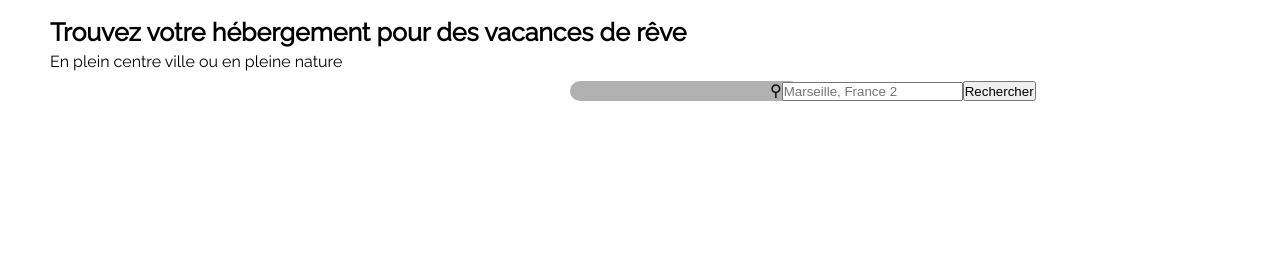
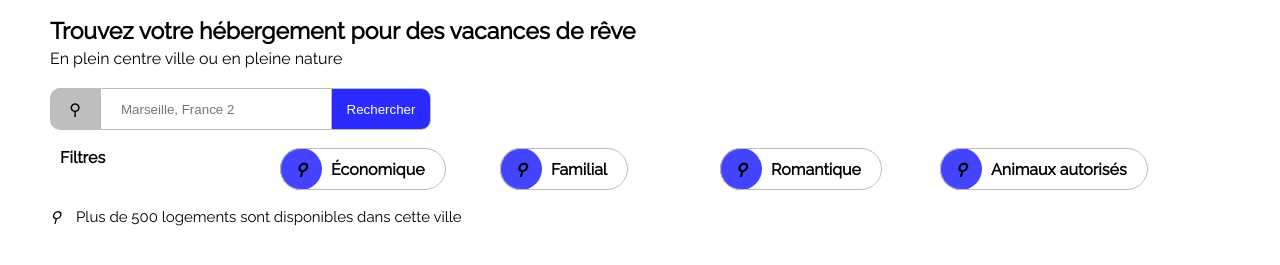
Before and after one commit to terrenceyves/thomas-maquette-html-css, a website: page index.html in a window 1280 px wide. Shown: the part 87-352 px from the top of the page. Drawn offline with Linux system fonts and the light colour scheme.

Commit message:
AAjout des boutons filtre.

```diff
--- a/index.html
+++ b/index.html
@@ -1,15 +1,14 @@
 <!DOCTYPE html>
 <html lang="fr">
+
 <head>
   <meta charset="UTF-8" />
   <meta http-equiv="X-UA-Compatible" content="IE=edge" />
-    <meta
-      name="viewport"
-      content="width=device-width, initial-scale=1.0, user-scalable=no"
-    />
+  <meta name="viewport" content="width=device-width, initial-scale=1.0, user-scalable=no" />
   <title>Booki</title>
   <link rel="stylesheet" href="./style.css">
 </head>
+
 <body>
   <header>
     <div>
@@ -31,13 +30,39 @@
       <h1>Trouvez votre hébergement pour des vacances de rêve</h1>
       <p>En plein centre ville ou en pleine nature</p>
       <div id="searchbar">
-            <p>&#9906;</p>
+        <p id="search1">&#9906;</p>
         <form action="/action.php" method=post">
-                <input type="text" placeholder="Marseille, France 2">
+          <input type="text" id="search2" placeholder="Marseille, France 2">
         </form>
-            <input type="submit" value="Rechercher">
+        <input type="submit" id="search3" value="Rechercher">
+      </div>
+      <div id="filtre">
+        <div class="filtre" id="filtre1">
+          <p>Filtres</p>
+        </div>
+        <div class="filtre" id="filtre2">
+          <i class="filtre1" id="fitre21">&#9906;</i>
+          <p class="filtre2" id="filtre22">Économique</p>
+        </div>
+        <div class="filtre" id="filtre3">
+          <i class="filtre1" id="filtre31">&#9906;</i>
+          <p class="filtre2" id="Familial">Familial</p>
+        </div>
+        <div class="filtre" id="filtre4">
+          <i class="filtre1" id="filtre41">&#9906;</i>
+          <p class="filtre2" id="filtre42">Romantique</p>
+        </div>
+        <div class="filtre" id="filtre5">
+          <i class="filtre1" id="filtre51">&#9906;</i>
+          <p class="filtre2" id="filtre52">Animaux autorisés</p>
+        </div>
+      </div>
+      <div id="information">
+        <i id="information1">&#9906;</i>
+        <p id="information2">Plus de 500 logements sont disponibles dans cette ville</p>
       </div>
     </div>
   </main>
 </body>
+
 </html>
--- a/style.css
+++ b/style.css
@@ -19,7 +19,7 @@ main {
 }
 
 h1 {
-  font-size: 25px;
+  font-size: 23px;
   font-weight: bold;
   margin-bottom: 5px;
 }
@@ -52,31 +52,99 @@ a {
 
 #searchbar {
   display: flex;
-  margin-top: 10px;
+  margin-top: 20px;
   position: relative;
-  width: 500px;
-  background: rgb(0, 4, 255);
+  border-spacing: 50px;
+  height: 40px;
 }
 
-#searchbar:nth-child(1n) {
-  background-color: rgb(177, 177, 177);
+#search1 {
+  display: flex;
   width: 20px;
-  border-radius: 20px;
-  margin-right: 100px;
-  padding: 0px 10px;
-  position: relative;
-  left: 500px;
+  border-radius: 10px 0px 0px 10px;
+  margin-right: 10px;
+  padding: 0px 15px;
+  position: absolute;
+  height: 42px;
+  background: rgb(191, 190, 190);
+  align-items: center;
+  justify-content: center;
 }
 
-#searchbar:nth-child(2n) {
-  margin-left: 200px;
-  padding-left: 200px;
+#search2 {
+  margin-left: 20px;
+  padding-left: 20px;
+  position: absolute;
+  height: 40px;
+  width: 210px;
+  left: 30px;
+  border: solid 1px rgb(191, 190, 190);
+}
+#search3 {
+  display: flex;
+  margin-left: 20px;
+  position: absolute;
+  background: rgb(189, 189, 189);
+  height: 42px;
+  left: 261px;
+  border-radius: 0px 10px 10px 0px;
+  width: 100px;
+  justify-content: center;
+  background-color: rgb(43, 43, 255);
+  color: white;
+  border: solid 1px rgb(191, 190, 190);
+}
+
+#information {
+  display: flex;
+  margin-top: 20px;
+  font-size: 15px;
+  width: 100%;
+}
+#information1 {
+  height: 20px;
+  margin-right: 15px;
+}
+
+#information2 {
+  height: 20px;
+}
+
+#filtre {
+  display: flex;
+  width: 100%;
+  margin-top: 20px;
+  font-weight: bold;
+}
+.filtre {
+  display: flex;
+  margin: 0px 10px;
   position: relative;
-  left: 500px;
+  height: 40px;
+  width: 200px;
 }
-#searchbar:nth-child(3n) {
-  margin-left: 20px;
-  padding-left: 200px;
-  position: relative;
-  left: 500px;
+
+.filtre1 {
+  display: flex;
+  margin-right: 10px;
+  background: rgb(68, 68, 255);
+  height: 42px;
+  width: 42px;
+  align-items: center;
+  justify-content: center;
+  border-radius: 50%;
+  position: absolute;
 }
+
+.filtre2 {
+  display: flex;
+  position: absolute;
+  /* left: 20px; */
+  height: 40px;
+  padding: 0px 20px 0px 50px;
+  border: solid 1px rgb(191, 190, 190);
+  align-items: center;
+  justify-content: center;
+  white-space: nowrap;
+  border-radius: 30px;
+}
```
Lines whose indentation alone changed are shown as unchanged.
